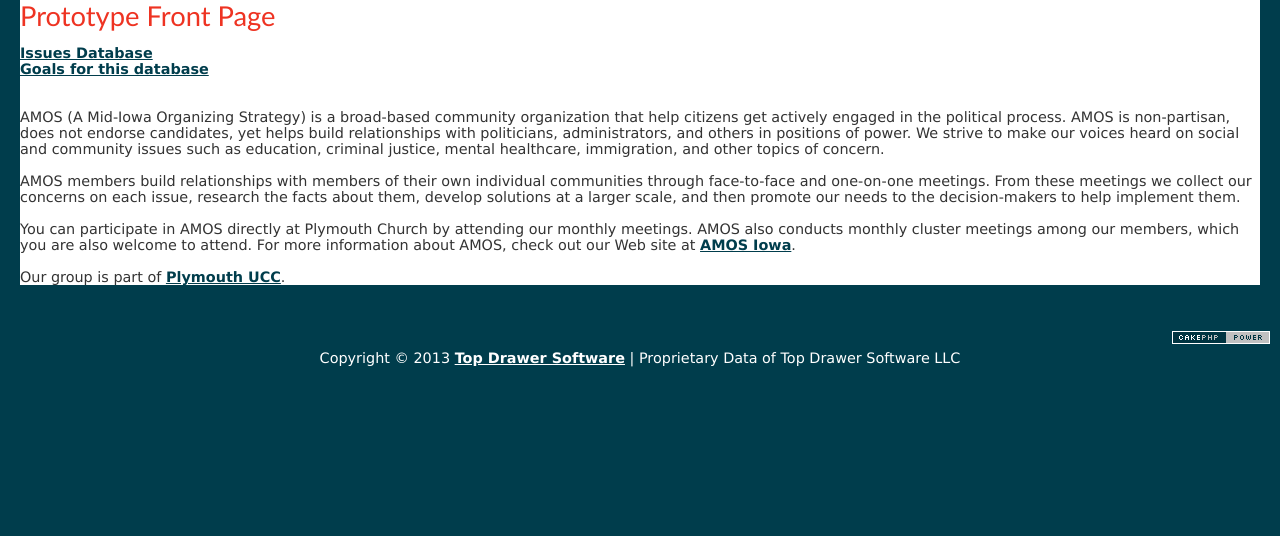
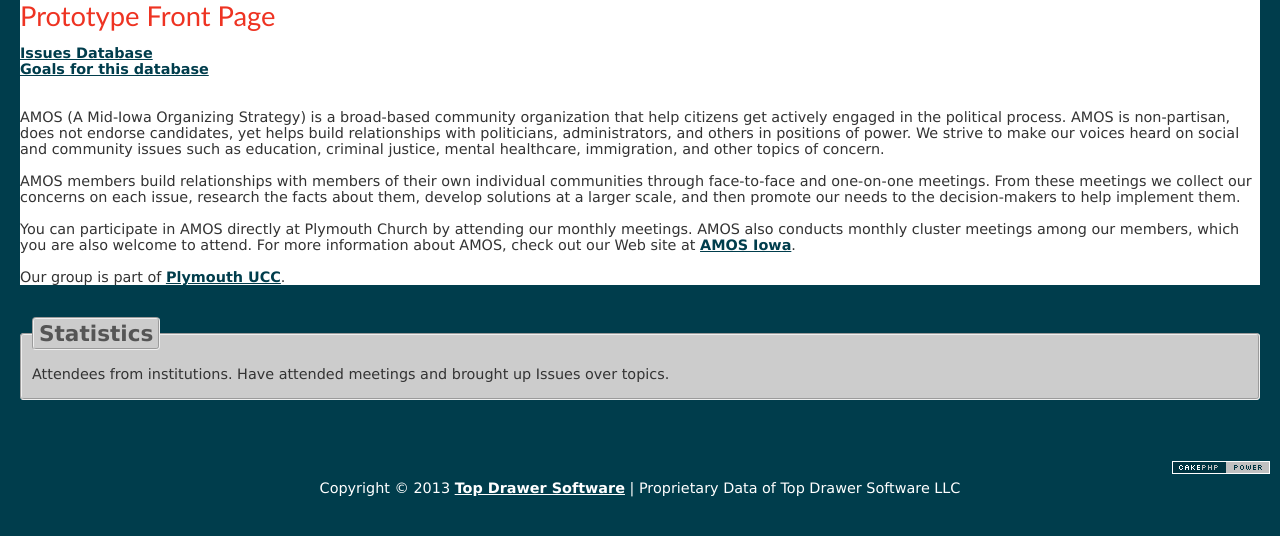
Before and after one commit to topdsoft/amos, a CakePHP app: the page made by app/View/Pages/home.ctp in a window 1280 px wide. Shown: the part 78-614 px from the top of the page. Run offline with PHP 8.4 and a stand-in for CakePHP, Linux system fonts and the light colour scheme; the template is opened without the code that fills it, so the values that code supplies are empty; some libraries are stand-ins or nearby versions.

Commit message:
added stats to front page

```diff
--- a/app/View/Pages/home.ctp
+++ b/app/View/Pages/home.ctp
@@ -48,5 +48,14 @@
 			array('target' => '_blank', 'escape' => false)
 		);
 ?>.
-
 </div>
+<br><br>
+<fieldset><legend>Statistics</legend>
+<?php
+	echo '<strong>'.ClassRegistry::init('Attendee')->find('count').'</strong> Attendees from ';
+	echo '<strong>'.ClassRegistry::init('Institution')->find('count').'</strong> institutions. ';
+	echo 'Have attended <strong>'.ClassRegistry::init('Meeting')->find('count').'</strong> meetings and brought up ';
+	echo '<strong>'.ClassRegistry::init('Issue')->find('count').'</strong> Issues over <strong>';
+	echo ClassRegistry::init('Topic')->find('count').'</strong> topics.';
+?>
+</fieldset>
```
